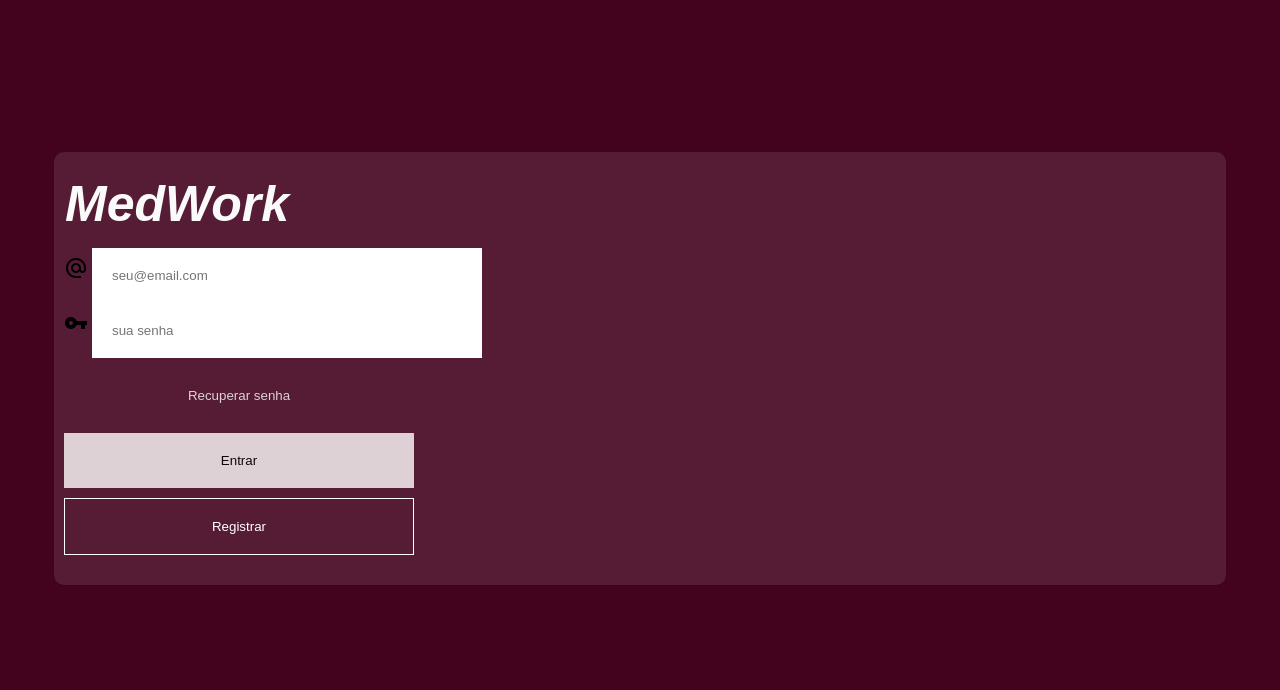
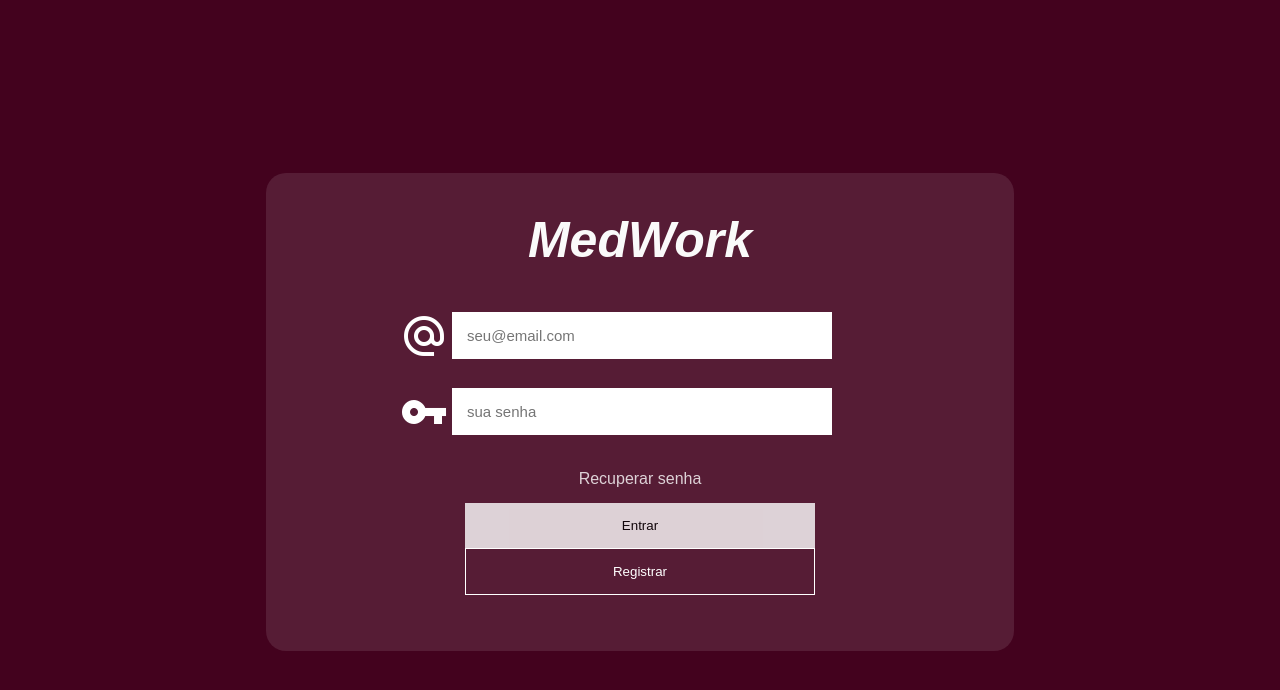
Before and after one commit to anderson-s-almeida/medwork, a plain HTML site: page index.html in a window 1280 px wide. Drawn offline with Linux system fonts and the light colour scheme.

Commit message:
Atualizado

```diff
--- a/index.css
+++ b/index.css
@@ -5,6 +5,8 @@ body {
     align-items: center;
     min-height: 90vh;
     min-width: 90vw;
+    overflow: hidden;
+    padding: 24px 24px 36px;
 
 }
 form {
@@ -13,37 +15,37 @@ form {
     left: 80%;
     width: 200px;
     height: 550px;
-
-
+    text-align: center;
 }
 input {
     border: none;
+    font-size: 15px;
+    font-family: sans-serif;
 
-}
+  }
 input,
 button {
-   padding: 20px;
+   padding: 15px;
    width: 350px;
-}
-button {
-    margin-bottom: 10px;
+
+
 }
 
 .form-field {
     margin-bottom: 10px;
+    padding: 10px;
+    text-align: center;
 }
+label{
+    color: rgb(255, 255, 255);
 
-label{
-    color: rgb(255, 255, 255)
 }
 
 main{
-    background-color: rgb(255, 255, 255, 0.1);
-    width: 90vw;
-    margin:auto;
-    border-radius: 10px;
-    padding: 10px;
-
+       position: relative;
+       height: 95vh;
+       width: 99vw;
+       background: rgb(67, 2, 30);
 }
 
 h1{
@@ -53,4 +55,38 @@ h1{
     line-height:1px;
     font-family: sans-serif;
     font-style: oblique;
+    text-align: center;
 }
+
+section#login{
+    position: absolute;
+    top: 50%;
+    left: 50%;
+    transform: translate(-50%, -50%);
+    background-color:rgb(255, 255, 255, 0.1);
+    min-width: 700px;
+    border-radius: 20px;
+    padding: 24px 24px 36px;
+}
+
+.bt-button-recuperar{
+    text-align: center
+  }
+
+  .bt-button-entrar{
+    text-align: center
+  }
+  .bt-button-registrar{
+    text-align: center
+  }
+
+  .material-icons{
+    color: white;
+    font-size: 3em;
+    transform: translateY(40%);
+    text-indent:-1em ;
+
+}
+.clear{
+    font-size: 16px;
+}
```
